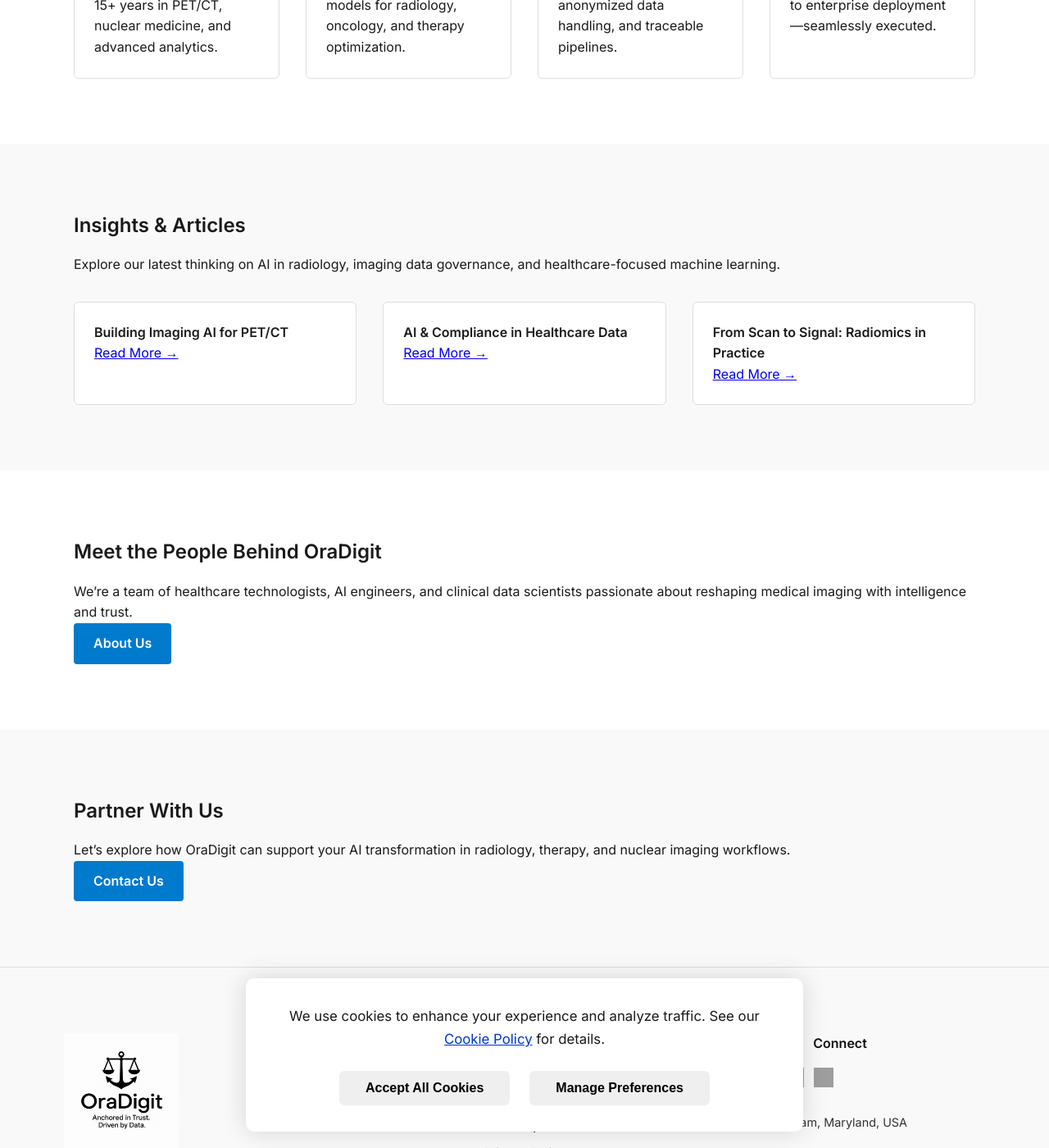
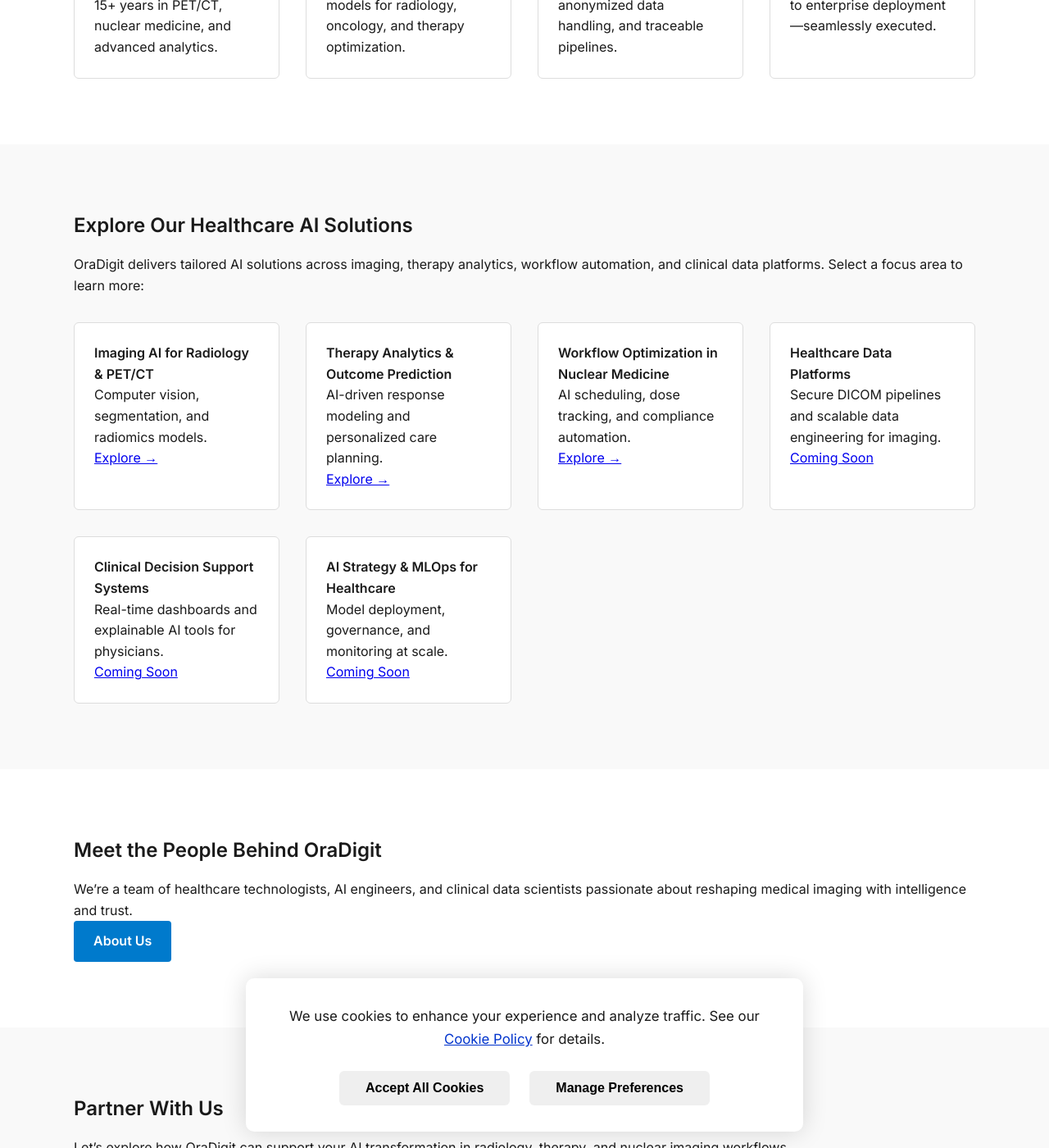
Before and after one commit to DataForSolution/oradigit-site, a Jekyll site: the page built from index.html, in a window 1280 px wide and 1400 px high, scrolled down 1135 px. Shown: the whole window at 82% size. Built offline with Jekyll 4.4.1, drawn with Linux system fonts in a browser that asks for light colours; grey boxes are pictures that could not be loaded.

Commit message:
Add services preview section to homepage for Healthcare AI offerings

```diff
--- a/index.html
+++ b/index.html
@@ -39,15 +39,42 @@
   </div>
 </section>
 
-<!-- Blog Teasers -->
+<!-- Explore OraDigit Solutions -->
 <section class="light">
   <div class="container">
-    <h2>Insights & Articles</h2>
-    <p>Explore our latest thinking on AI in radiology, imaging data governance, and healthcare-focused machine learning.</p>
+    <h2>Explore Our Healthcare AI Solutions</h2>
+    <p>OraDigit delivers tailored AI solutions across imaging, therapy analytics, workflow automation, and clinical data platforms. Select a focus area to learn more:</p>
     <ul class="service-list">
-      <li><strong>Building Imaging AI for PET/CT</strong><br><a href="/blog/imaging-ai-petct/">Read More →</a></li>
-      <li><strong>AI & Compliance in Healthcare Data</strong><br><a href="/blog/ai-healthcare-compliance/">Read More →</a></li>
-      <li><strong>From Scan to Signal: Radiomics in Practice</strong><br><a href="/blog/radiomics-ai/">Read More →</a></li>
+      <li>
+        <strong>Imaging AI for Radiology & PET/CT</strong><br>
+        Computer vision, segmentation, and radiomics models.<br>
+        <a href="/services/imaging-ai/">Explore →</a>
+      </li>
+      <li>
+        <strong>Therapy Analytics & Outcome Prediction</strong><br>
+        AI-driven response modeling and personalized care planning.<br>
+        <a href="/services/therapy-analytics/">Explore →</a>
+      </li>
+      <li>
+        <strong>Workflow Optimization in Nuclear Medicine</strong><br>
+        AI scheduling, dose tracking, and compliance automation.<br>
+        <a href="/services/workflow-optimization/">Explore →</a>
+      </li>
+      <li>
+        <strong>Healthcare Data Platforms</strong><br>
+        Secure DICOM pipelines and scalable data engineering for imaging.<br>
+        <a href="/services/data-platforms/">Coming Soon</a>
+      </li>
+      <li>
+        <strong>Clinical Decision Support Systems</strong><br>
+        Real-time dashboards and explainable AI tools for physicians.<br>
+        <a href="/services/decision-support/">Coming Soon</a>
+      </li>
+      <li>
+        <strong>AI Strategy & MLOps for Healthcare</strong><br>
+        Model deployment, governance, and monitoring at scale.<br>
+        <a href="/services/mlops-healthcare/">Coming Soon</a>
+      </li>
     </ul>
   </div>
 </section>
```
